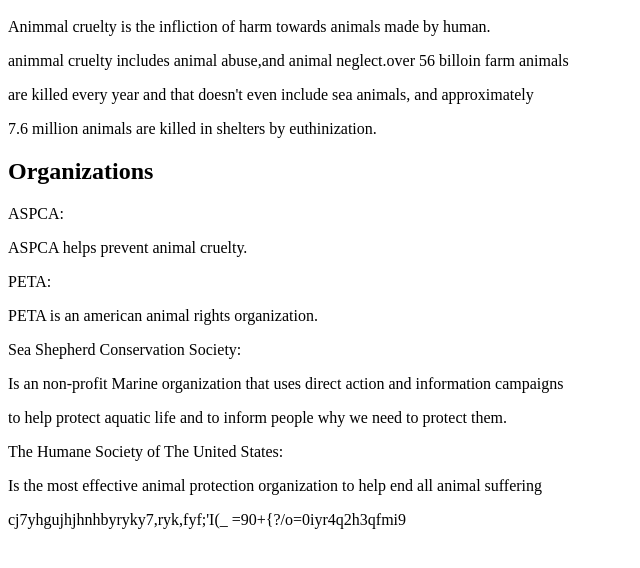
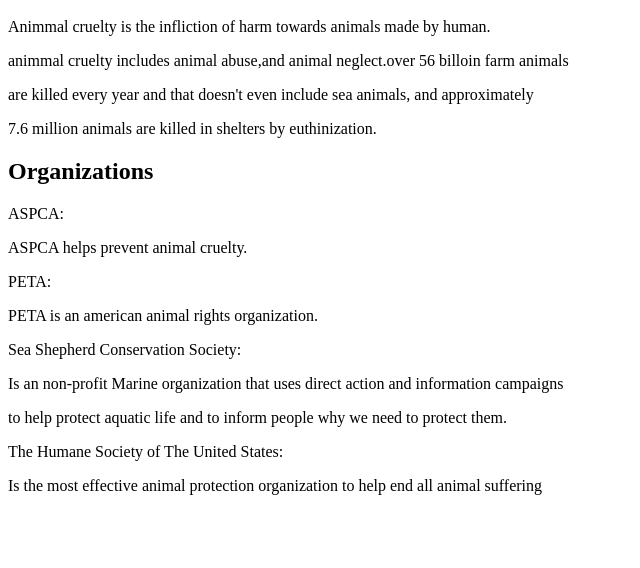
Before and after one commit to diamondr22/diamondr22.github.io, a plain HTML site: page index.html in a window 1280 px wide. Shown: the part 48-616 px from the top of the page, without its empty margins (0-640 px from the left). Drawn offline with Linux system fonts and the light colour scheme.

Commit message:
Update index.html

```diff
--- a/index.html
+++ b/index.html
@@ -13,5 +13,4 @@
 <p>to help protect aquatic life and to inform people why we need to protect them.</p>
 <p>The Humane Society of The United States:</p>
 <p>Is the most effective animal protection organization to help end all animal suffering</p>
-<p>cj7yhgujhjhnhbyryky7,ryk,fyf;'I(_
-  =90+{?/o=0iyr4q2h3qfmi9
+<p>
```
